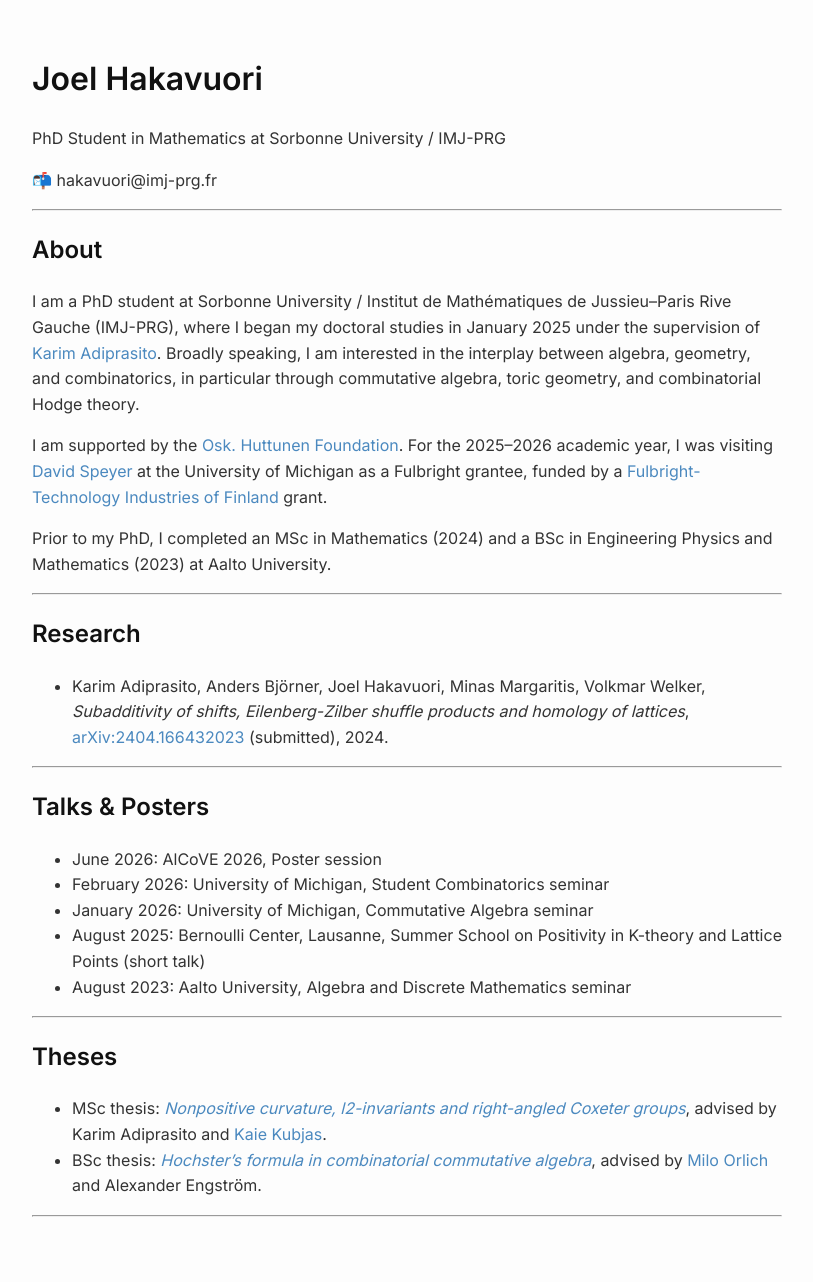
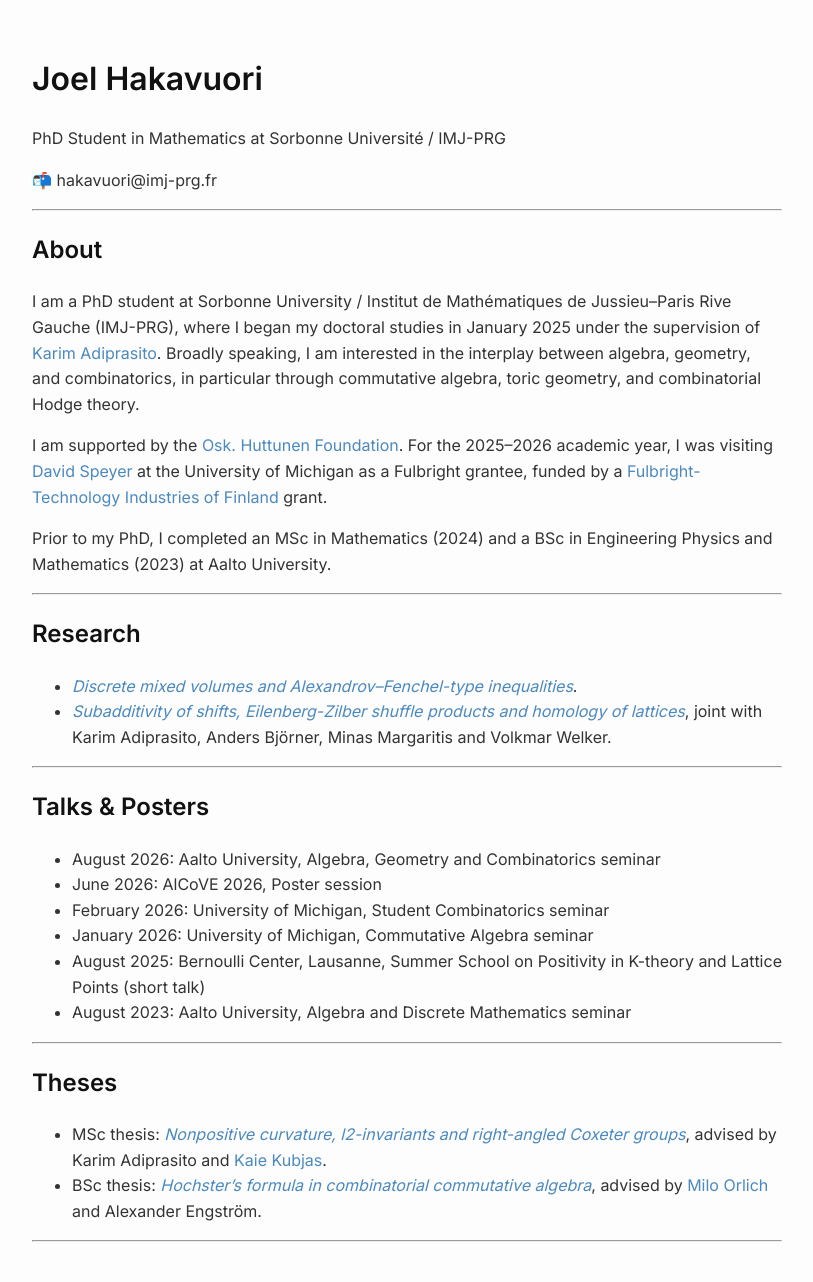
Before and after one commit to hakav/hakav.github.io, a Jekyll site: the page built from index.md, in a window 1280 px wide. Shown: the whole page, without its empty margins (233-1046 px from the left). Built offline with Jekyll 4.4.1, drawn with Linux system fonts in a browser that asks for light colours; before the commit the page ends 1257 px from its top, so only the background shows below that.

Commit message:
Update index.md

```diff
--- a/index.md
+++ b/index.md
@@ -17,7 +17,7 @@ title: Joel Hakavuori
 
 # Joel Hakavuori
 
-PhD Student in Mathematics at Sorbonne University / IMJ-PRG
+PhD Student in Mathematics at Sorbonne Université / IMJ-PRG
 
 📬  hakavuori@imj-prg.fr
 
@@ -34,13 +34,14 @@ Prior to my PhD, I completed an MSc in Mathematics (2024) and a BSc in Engineeri
 ---
 
 ## Research
-
-- Karim Adiprasito, Anders Björner, Joel Hakavuori, Minas Margaritis, Volkmar Welker, *Subadditivity of shifts, Eilenberg-Zilber shuffle products and homology of lattices*, [arXiv:2404.166432023](https://arxiv.org/abs/2404.16643) (submitted), 2024.
+- [*Discrete mixed volumes and Alexandrov--Fenchel-type inequalities*](DMV-AF_ineqs.pdf).
+- [*Subadditivity of shifts, Eilenberg-Zilber shuffle products and homology of lattices*](https://arxiv.org/abs/2404.16643), joint with Karim Adiprasito, Anders Björner, Minas Margaritis and Volkmar Welker.
 
 ---
 
 ## Talks & Posters
 
+- August 2026: Aalto University, Algebra, Geometry and Combinatorics seminar
 - June 2026: AlCoVE 2026, Poster session
 - February 2026: University of Michigan, Student Combinatorics seminar
 - January 2026: University of Michigan, Commutative Algebra seminar
```
